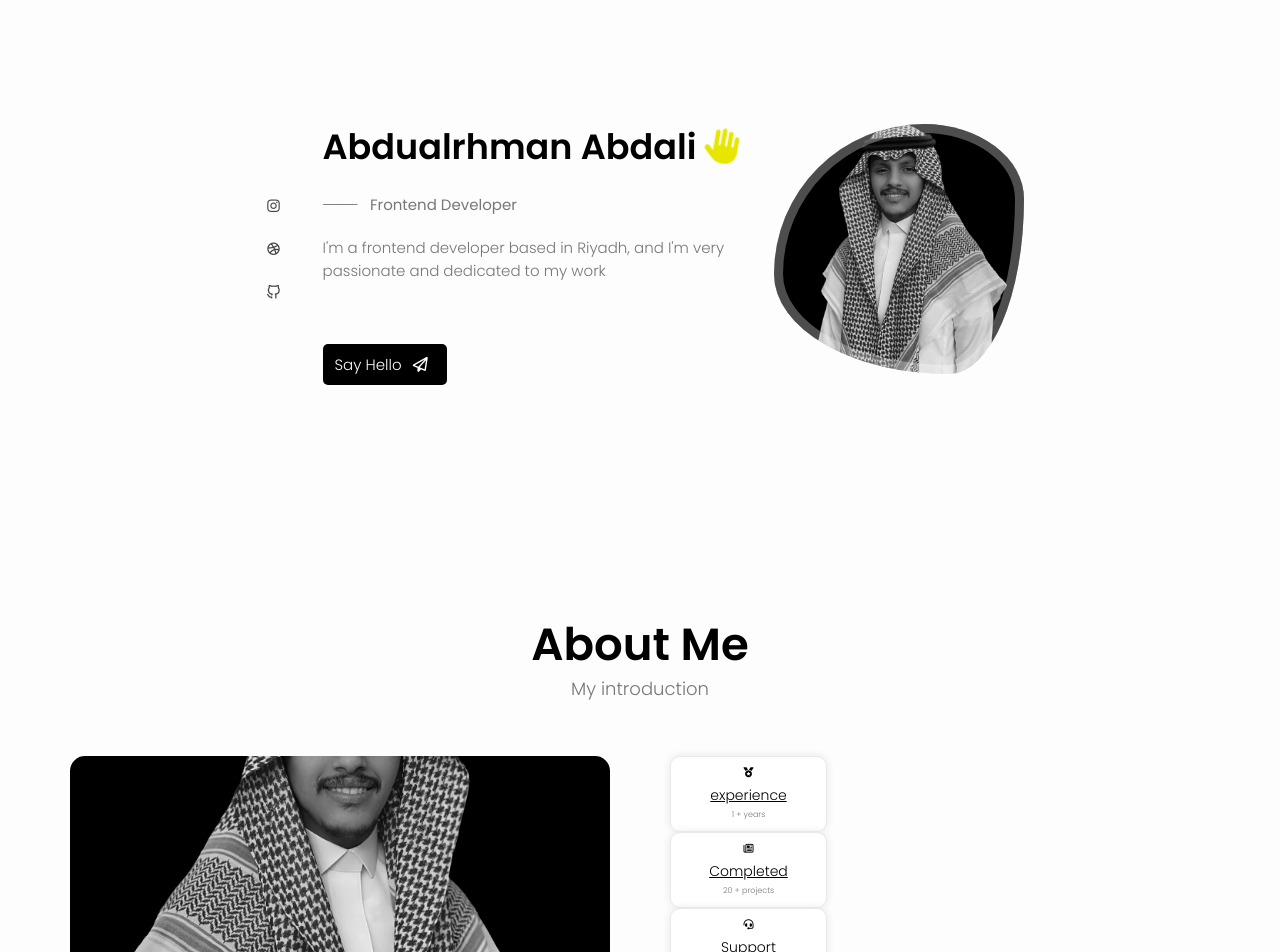
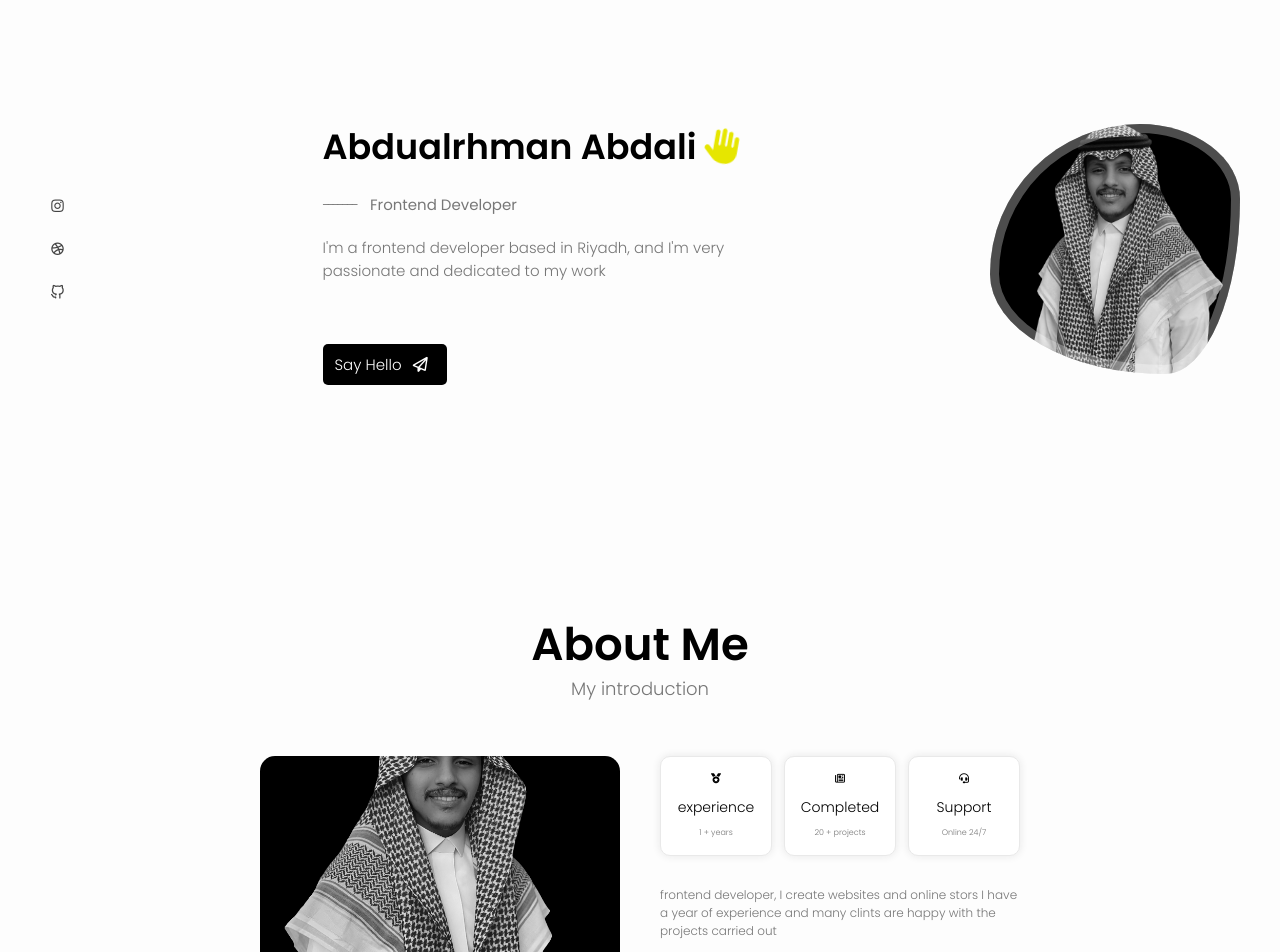
Before and after one commit to vVorTyy/portfolio, a React (Create React App) app: page / in a window 1280 px wide. Shown: the part 80-1032 px from the top of the page. Built offline with nearby package versions, Linux system fonts and the light colour scheme.

Commit message:
first commit

```diff
--- a/package.json
+++ b/package.json
@@ -7,7 +7,6 @@
     "@testing-library/jest-dom": "^5.17.0",
     "@testing-library/react": "^13.4.0",
     "@testing-library/user-event": "^13.5.0",
-    "gh-pages": "^6.1.1",
     "react": "^18.3.1",
     "react-dom": "^18.3.1",
     "react-router-dom": "^6.26.1",
@@ -39,5 +38,8 @@
       "last 1 firefox version",
       "last 1 safari version"
     ]
+  },
+  "devDependencies": {
+    "gh-pages": "^6.1.1"
   }
 }
--- a/src/about Me/aboutMe.css
+++ b/src/about Me/aboutMe.css
@@ -30,12 +30,22 @@
     background-size: cover;
     border-radius: 15px;
     filter: grayscale(100%);
-    height: 300px;
     transform: scaleX(-1);
+
 }
 
 #about-me .box-two {
     width: 40%;
+}
+
+#about-me .box-two .side-one{
+    display: flex;
+    justify-content: space-between;
+    height: 100px;
+}
+
+#about-me .box-two .side-one .card a{
+    text-decoration: none;
 }
 
 #about-me .card {
@@ -50,7 +60,9 @@
     text-decoration: none;
     display: flex;
     flex-direction: column;
+    justify-content: space-evenly;
 }
+
 
 #about-me .card h2 {
     font-size: 12px;
@@ -58,7 +70,7 @@
 }
 
 #about-me .card i, #about-me .card a {
-    font-size: 15px;
+    font-size: 50px;
     color: black;
 }
 
@@ -75,11 +87,11 @@
     border-radius: 8px;
     text-decoration: none;
     width: fit-content;
+
 }
 
-#about-me .side-three a {
-    text-decoration: none;
-}
+
+
 
 @media (min-width: 600px) {
     #about-me .container {
@@ -140,7 +152,7 @@
 
 @media (min-width: 1200px) {
     #about-me .container {
-        width: 1200px;
+        width: 800px;
     }
 
     #about-me .side-three {
--- a/src/main-header/main-header.css
+++ b/src/main-header/main-header.css
@@ -332,14 +332,14 @@ header nav ul a {
 /* ------------------------------------------------ */
 /* ------------------------------------------------ */
 @media only screen and (min-width: 992px) {
-    /* #main-header .container{
+    #main-header .container{
         width: 992px;
         margin: auto;
     }
     #header .container{
         width: 992px;
         margin: auto;
-    } */
+    }
 
 }
 /* ------------------------------------------------ */
@@ -350,7 +350,7 @@ header nav ul a {
 /* ------------------------------------------------ */
 /* ------------------------------------------------ */
 @media only screen and (min-width: 1200px) {
-    /* #main-header .container{
+    #main-header .container{
         width: 1200px;
         margin: auto;
     }
@@ -359,7 +359,7 @@ header nav ul a {
         width: 1200px;
         margin: auto;
 
-    } */
+    }
 }
 /* ------------------------------------------------ */
 /* ------------------------------------------------ */
@@ -369,7 +369,7 @@ header nav ul a {
 /* ------------------------------------------------ */
 /* ------------------------------------------------ */
 @media screen and (max-width: 600px) {
-/*
+
 
     #header{
         position: fixed;
@@ -405,7 +405,7 @@ header nav ul a {
         font-size: 12px;
         margin-left: 10px;
 
-    } */
+    }
 
 
 
@@ -497,6 +497,7 @@ header nav ul a {
         font-weight: 100;
     }
     #main-header .s-s-content .side-two{
+        background-image: url("./LINKDEN\ PHOTO.JPEG");
         background-repeat: no-repeat;
         background-position: center;
         background-size: cover;
@@ -507,6 +508,7 @@ header nav ul a {
         height: 250px;
         animation: profile__animate 8s ease-in-out infinite;
         margin-left: 20px;
+        filter: grayscale(100%);
     }
     .scroll-down{
         font-weight: 400;
--- a/src/main-header/main-header.js
+++ b/src/main-header/main-header.js
@@ -17,9 +17,9 @@ export default function MainHeader() {
                 <a href="https://web.telegram.org" target="_blank">Say Hello <span><i className="fa-regular fa-paper-plane"></i></span></a>
             </div>
                 <div className="box-three"></div>
+        </div>
 
 
-        </div>
 
         <div className="s-s-content container">
         <div className="box-one">
```
Also changed, not shown: 1 other file (tests, documents, lock files or other folders).
